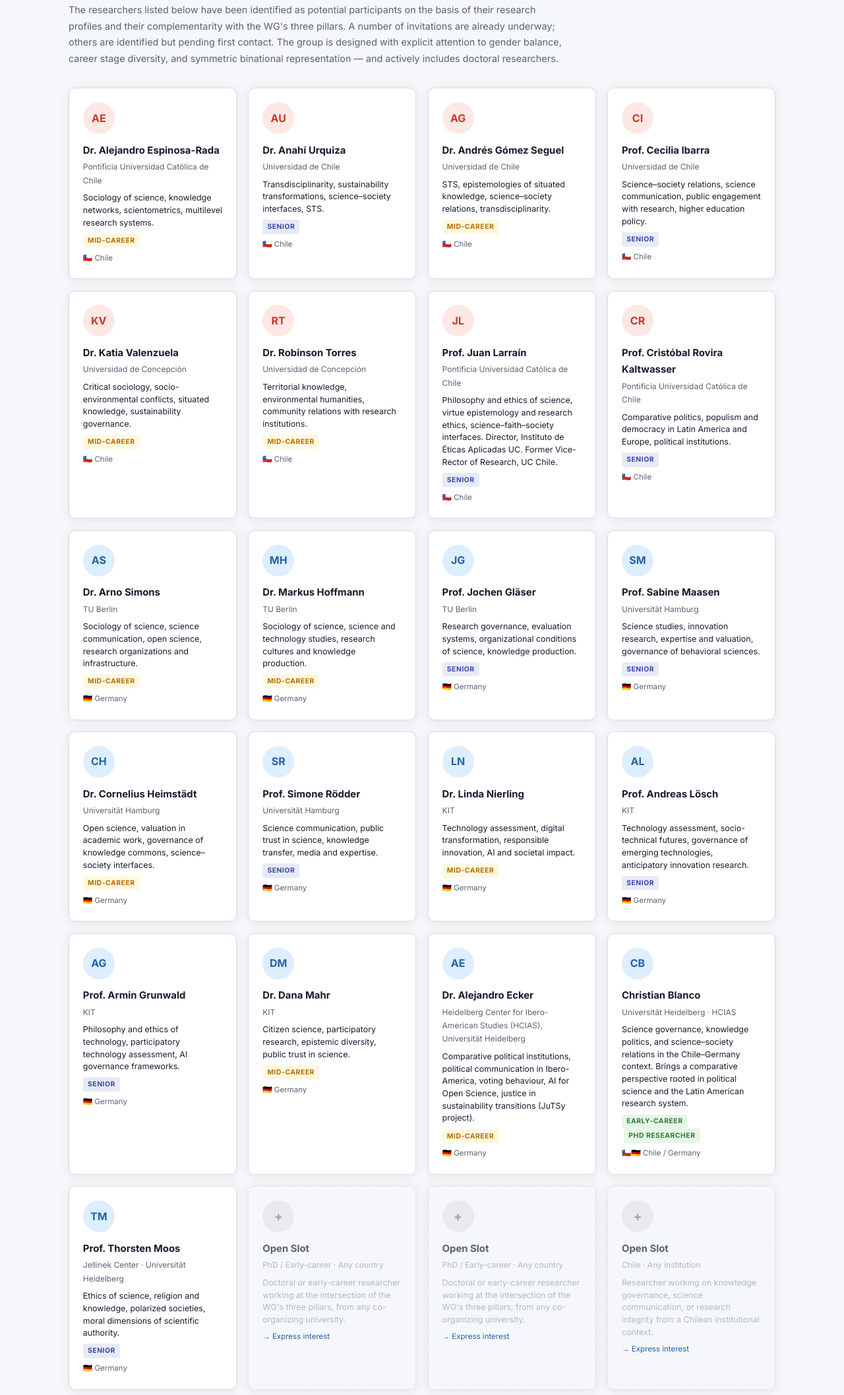
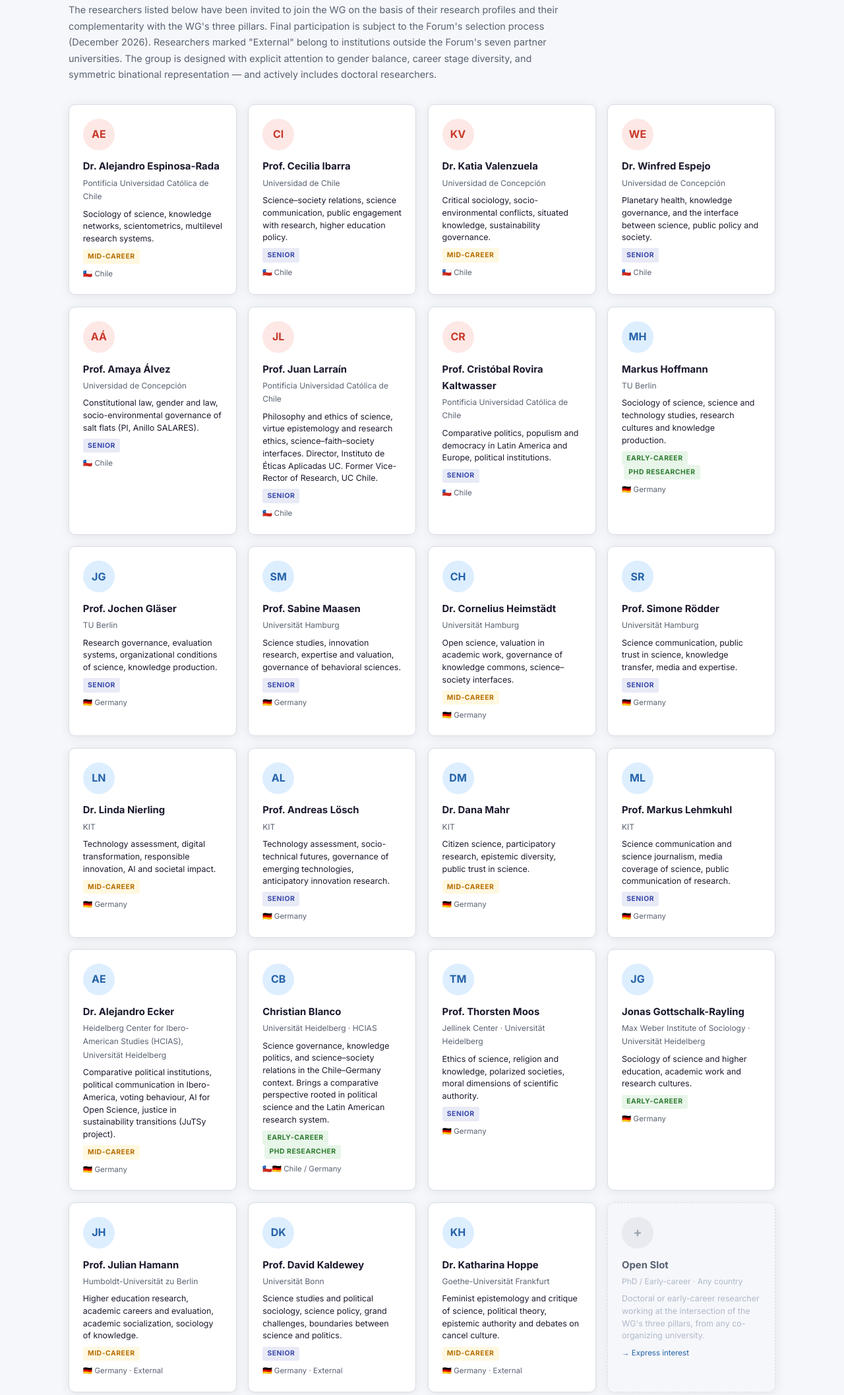
Before and after one commit to chblancoj/scienceandsociety, a plain HTML site: page index.html in a window 1280 px wide. Shown: the part 7030-9145 px from the top of the page at 66% size. Drawn offline with nearby package versions, Linux system fonts and the light colour scheme; a web font is replaced by a local one.

Commit message:
Add files via upload

```diff
--- a/index.html
+++ b/index.html
@@ -661,12 +661,13 @@
     </div>
 
     <!-- Participants -->
-    <p class="section-label" style="margin-top:.5rem;">Potential Participants</p>
+    <p class="section-label" style="margin-top:.5rem;">Invited Participants</p>
     <h3 style="font-size:1.4rem; margin-bottom:1rem; font-family:'Playfair Display',serif;">Participant Constellation</h3>
     <p style="max-width:760px; margin-bottom:2rem; font-size:.9rem; color:var(--muted); line-height:1.7;">
-      The researchers listed below have been identified as potential participants on the basis of
-      their research profiles and their complementarity with the WG's three pillars. A number of
-      invitations are already underway; others are identified but pending first contact. The group
+      The researchers listed below have been invited to join the WG on the basis of their research
+      profiles and their complementarity with the WG's three pillars. Final participation is subject
+      to the Forum's selection process (December 2026). Researchers marked "External" belong to
+      institutions outside the Forum's seven partner universities. The group
       is designed with explicit attention to gender balance, career stage diversity, and symmetric
       binational representation — and actively includes doctoral researchers.
     </p>
@@ -677,24 +678,6 @@
         <div class="pname">Dr. Alejandro Espinosa-Rada</div>
         <div class="pinst">Pontificia Universidad Católica de Chile</div>
         <div class="pexpert">Sociology of science, knowledge networks, scientometrics, multilevel research systems.</div>
-        <div class="pcareer"><span class="career-tag mid">Mid-career</span></div>
-        <div class="flag-line">🇨🇱 Chile</div>
-      </div>
-
-      <div class="pcard">
-        <div class="pav cl">AU</div>
-        <div class="pname">Dr. Anahí Urquiza</div>
-        <div class="pinst">Universidad de Chile</div>
-        <div class="pexpert">Transdisciplinarity, sustainability transformations, science–society interfaces, STS.</div>
-        <div class="pcareer"><span class="career-tag senior">Senior</span></div>
-        <div class="flag-line">🇨🇱 Chile</div>
-      </div>
-
-      <div class="pcard">
-        <div class="pav cl">AG</div>
-        <div class="pname">Dr. Andrés Gómez Seguel</div>
-        <div class="pinst">Universidad de Chile</div>
-        <div class="pexpert">STS, epistemologies of situated knowledge, science–society relations, transdisciplinarity.</div>
         <div class="pcareer"><span class="career-tag mid">Mid-career</span></div>
         <div class="flag-line">🇨🇱 Chile</div>
       </div>
@@ -719,11 +702,20 @@
       </div>
 
       <div class="pcard">
-        <div class="pav cl">RT</div>
-        <div class="pname">Dr. Robinson Torres</div>
+        <div class="pav cl">WE</div>
+        <div class="pname">Dr. Winfred Espejo</div>
         <div class="pinst">Universidad de Concepción</div>
-        <div class="pexpert">Territorial knowledge, environmental humanities, community relations with research institutions.</div>
-        <div class="pcareer"><span class="career-tag mid">Mid-career</span></div>
+        <div class="pexpert">Planetary health, knowledge governance, and the interface between science, public policy and society.</div>
+        <div class="pcareer"><span class="career-tag senior">Senior</span></div>
+        <div class="flag-line">🇨🇱 Chile</div>
+      </div>
+
+      <div class="pcard">
+        <div class="pav cl">AÁ</div>
+        <div class="pname">Prof. Amaya Álvez</div>
+        <div class="pinst">Universidad de Concepción</div>
+        <div class="pexpert">Constitutional law, gender and law, socio-environmental governance of salt flats (PI, Anillo SALARES).</div>
+        <div class="pcareer"><span class="career-tag senior">Senior</span></div>
         <div class="flag-line">🇨🇱 Chile</div>
       </div>
 
@@ -747,21 +739,11 @@
       </div>
 
       <div class="pcard">
-        <div class="pav de">AS</div>
-        <div class="pname">Dr. Arno Simons</div>
-        <div class="pinst">TU Berlin</div>
-        <div class="pexpert">Sociology of science, science communication, open science, research organizations and infrastructure.</div>
-        <div class="pcareer"><span class="career-tag mid">Mid-career</span></div>
-        <div class="flag-line">🇩🇪 Germany</div>
-      </div>
-
-
-      <div class="pcard">
         <div class="pav de">MH</div>
-        <div class="pname">Dr. Markus Hoffmann</div>
+        <div class="pname">Markus Hoffmann</div>
         <div class="pinst">TU Berlin</div>
         <div class="pexpert">Sociology of science, science and technology studies, research cultures and knowledge production.</div>
-        <div class="pcareer"><span class="career-tag mid">Mid-career</span></div>
+        <div class="pcareer"><span class="career-tag ecr">Early-career</span><span class="career-tag ecr" style="margin-left:.2rem;">PhD Researcher</span></div>
         <div class="flag-line">🇩🇪 Germany</div>
       </div>
 
@@ -824,21 +806,21 @@
       </div>
 
       <div class="pcard">
-        <div class="pav de">AG</div>
-        <div class="pname">Prof. Armin Grunwald</div>
+        <div class="pav de">DM</div>
+        <div class="pname">Dr. Dana Mahr</div>
         <div class="pinst">KIT</div>
-        <div class="pexpert">Philosophy and ethics of technology, participatory technology assessment, AI governance frameworks.</div>
-        <div class="pcareer"><span class="career-tag senior">Senior</span></div>
+        <div class="pexpert">Citizen science, participatory research, epistemic diversity, public trust in science.</div>
+        <div class="pcareer"><span class="career-tag mid">Mid-career</span></div>
         <div class="flag-line">🇩🇪 Germany</div>
       </div>
 
 
       <div class="pcard">
-        <div class="pav de">DM</div>
-        <div class="pname">Dr. Dana Mahr</div>
+        <div class="pav de">ML</div>
+        <div class="pname">Prof. Markus Lehmkuhl</div>
         <div class="pinst">KIT</div>
-        <div class="pexpert">Citizen science, participatory research, epistemic diversity, public trust in science.</div>
-        <div class="pcareer"><span class="career-tag mid">Mid-career</span></div>
+        <div class="pexpert">Science communication and science journalism, media coverage of science, public communication of research.</div>
+        <div class="pcareer"><span class="career-tag senior">Senior</span></div>
         <div class="flag-line">🇩🇪 Germany</div>
       </div>
 
@@ -867,6 +849,43 @@
         <div class="pexpert">Ethics of science, religion and knowledge, polarized societies, moral dimensions of scientific authority.</div>
         <div class="pcareer"><span class="career-tag senior">Senior</span></div>
         <div class="flag-line">🇩🇪 Germany</div>
+      </div>
+
+
+      <div class="pcard">
+        <div class="pav de">JG</div>
+        <div class="pname">Jonas Gottschalk-Rayling</div>
+        <div class="pinst">Max Weber Institute of Sociology · Universität Heidelberg</div>
+        <div class="pexpert">Sociology of science and higher education, academic work and research cultures.</div>
+        <div class="pcareer"><span class="career-tag ecr">Early-career</span></div>
+        <div class="flag-line">🇩🇪 Germany</div>
+      </div>
+
+      <div class="pcard">
+        <div class="pav de">JH</div>
+        <div class="pname">Prof. Julian Hamann</div>
+        <div class="pinst">Humboldt-Universität zu Berlin</div>
+        <div class="pexpert">Higher education research, academic careers and evaluation, academic socialization, sociology of knowledge.</div>
+        <div class="pcareer"><span class="career-tag mid">Mid-career</span></div>
+        <div class="flag-line">🇩🇪 Germany · External</div>
+      </div>
+
+      <div class="pcard">
+        <div class="pav de">DK</div>
+        <div class="pname">Prof. David Kaldewey</div>
+        <div class="pinst">Universität Bonn</div>
+        <div class="pexpert">Science studies and political sociology, science policy, grand challenges, boundaries between science and politics.</div>
+        <div class="pcareer"><span class="career-tag senior">Senior</span></div>
+        <div class="flag-line">🇩🇪 Germany · External</div>
+      </div>
+
+      <div class="pcard">
+        <div class="pav de">KH</div>
+        <div class="pname">Dr. Katharina Hoppe</div>
+        <div class="pinst">Goethe-Universität Frankfurt</div>
+        <div class="pexpert">Feminist epistemology and critique of science, political theory, epistemic authority and debates on cancel culture.</div>
+        <div class="pcareer"><span class="career-tag mid">Mid-career</span></div>
+        <div class="flag-line">🇩🇪 Germany · External</div>
       </div>
 
 
```
